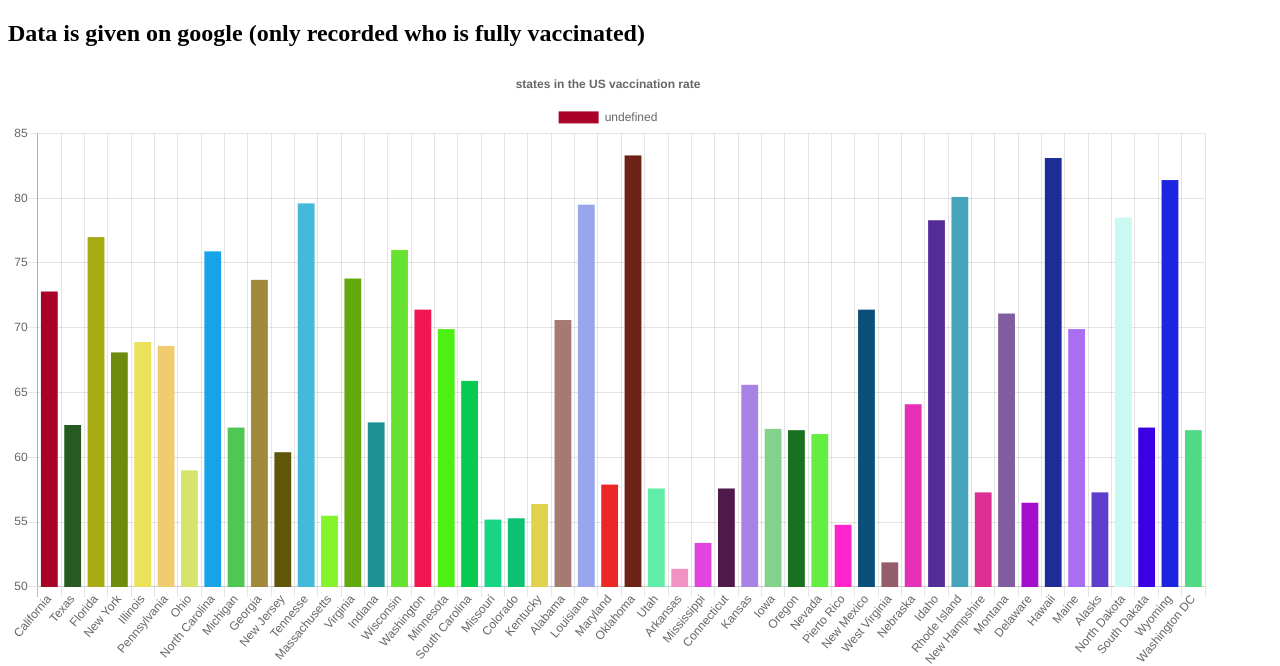
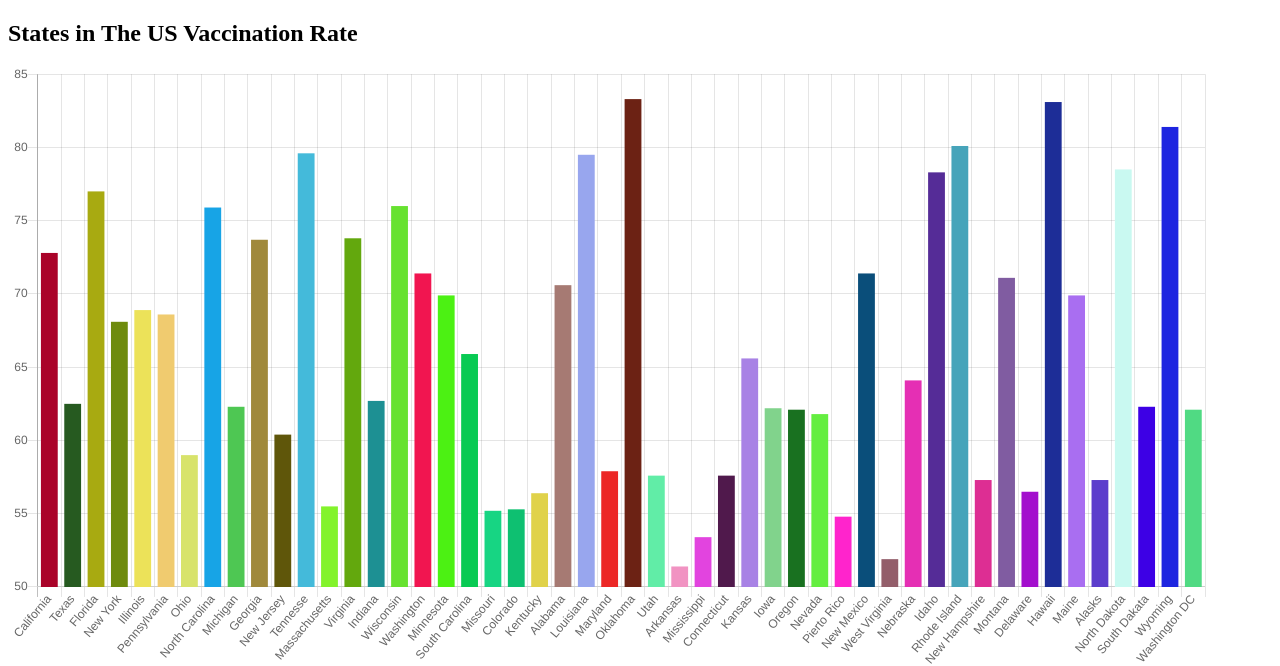
Before and after one commit to Little-T-Mouse/Jamhack2022, a Flask app: template template/us/vaccine/index.html in a window 1280 px wide. Shown: the top 666 px of the page. Run offline with Flask 2, Linux system fonts and the light colour scheme; the template is opened without the code that fills it, so the values that code supplies are empty.

Commit message:
fixed some minor issue

```diff
--- a/template/us/vaccine/details/index.html
+++ b/template/us/vaccine/details/index.html
@@ -7,7 +7,7 @@
 </head>
 <body>
     <canvas id="detailChart" style="width: 100%; max-width: 1600px"></canvas>
-
+    <p><i>Note that 5-11 and 12-17 interval data have not been calculated in Idaho state.</i></p>
     <script>
         let states = ["Arkansas", "Alabama", "West Virginia", "Mississippi", "Missouri", "Tennessee", "Georgia", "Wyoming", "Kentucky", "Louisiana", "North Dakota", "Nevada", "Indiana", "Ohio", "Oklahoma", "Montana", "Illinois", "Michigan", "Arizona", "Texas", "South Carolina", "Idaho", "Alaska", "California", "New York", "Kansas", "New Jersey", "Florida", "Nebraska", "Hawaii", "Iowa", "Oregon", "North Carolina", "Colorado", "Connecticut", "Delaware", "Maine", "Maryland", "Massachusetts", "Minnesota", "New Mexico", "Pennsylvania", "Rhode Island", "South Dakota", "Utah", "Vermont", "Virginia", "Washington", "Wahsington DC", "Wisconsin"];
         let num1 = [16.8, 10.2, 15.1, 12.0, 19.8, 15.7, 16.1, 13.4, 19.1, 12.0, 20.8, 19.6, 16.9, 23.0, 16.2, 20.8, 36.0, 25.5, 26.0, 25.1, 18.1, 0, 26.2, 35.7, 37.3, 23.9, 36.4, 20.3, 27.9, 42.8, 24.6, 32.7, 24.1, 33.9, 41.6, 29.4, 42.2, 42.5, 49.4, 38.9, 29.9, 32.5, 31.2, 50.0, 25.2, 28.5, 57.3, 40.1, 36.8, 45.0, 29.7];
@@ -49,7 +49,7 @@
                    display: false
                },
                 title: {
-                   display: true,
+                    display: true,
                     text: "grouped bar graph of each age group"
                 }
             }
--- a/template/us/vaccine/index.html
+++ b/template/us/vaccine/index.html
@@ -13,9 +13,8 @@
 </head>
 
 <body>
-    <h2> Data is given on google (only recorded who is fully vaccinated) </h2>
+    <h2>States in The US Vaccination Rate</h2>
     <canvas id="barDataChart" style="width: 100%; max-width: 1200px"></canvas>
-
     <a href="./details">
         <button type="button"> Detailed Data! </button>
     </a>
@@ -26,20 +25,16 @@
         let scheme = ['#AA0329', '#265A20', '#A8AA11', '#6E8B0D', '#ECE259', '#F0CB6F', '#D8E36B', '#17A4E6', '#4EC753', '#A0893B', '#5F560A', '#44BADA', '#83F32C', '#63A80D', '#1D9093', '#67E230', '#F11550', '#4CF113', '#08CA53', '#17D583', '#0EC071', '#E0D24A', '#A67A73', '#98A6EE', '#EC2726', '#6C2214', '#61EDA7', '#F193C2', '#E244DF', '#50194C', '#A882E5', '#81D38C', '#197120', '#64EE40', '#FF24CC', '#0A4E7A', '#935E6A', '#E52FB4', '#552C97', '#46A4BA', '#DD2E93', '#805CA1', '#A30FCD', '#1D2D97', '#A96EF1', '#5C3DCC', '#C9F9F1', '#3D00E5', '#1E25E0', '#50DA83'];
 
         new Chart("barDataChart", {
-           type: "bar",
+            type: "bar",
             data: {
-               labels: states,
+                labels: states,
                 datasets: [{
                     backgroundColor: scheme,
                     data: ratios
                 }]
             },
-
             options: {
-               title: {
-                   display: true,
-                   text: "states in the US vaccination rate"
-               }
+                legend: {display: false}
             }
         });
     </script>
```
